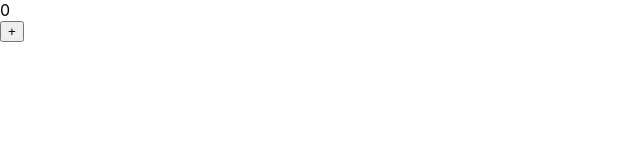
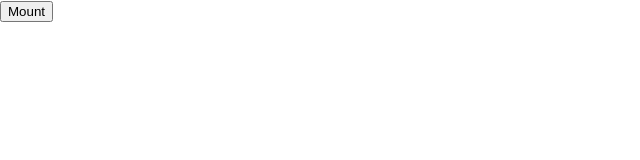
Before and after one commit to Illiakalinin/react-practice, a React (Create React App) app: page / in a window 1280 px wide. Shown: the top 160 px of the page, without its empty margins (0-640 px from the left). Built offline with nearby package versions, Linux system fonts and the light colour scheme.

Commit message:
Add isVisible

```diff
--- a/src/App.js
+++ b/src/App.js
@@ -1,7 +1,31 @@
+import { Component } from "react";
 import StopWatch from "./StopWatch";
 
-function App() {
-  return <StopWatch />;
+class App extends Component {
+  constructor(props) {
+    super(props);
+
+    this.state = {
+      isVisible: false,
+    };
+  }
+
+  handleClick = () => {
+    const { isVisible } = this.state;
+    this.setState({ isVisible: !isVisible });
+  };
+
+  render() {
+    const { isVisible } = this.state;
+    return (
+      <>
+        <button onClick={this.handleClick}>
+          {isVisible ? "Unmount" : "Mount"}
+        </button>
+        {isVisible && <StopWatch />}
+      </>
+    );
+  }
 }
 
 export default App;
```
